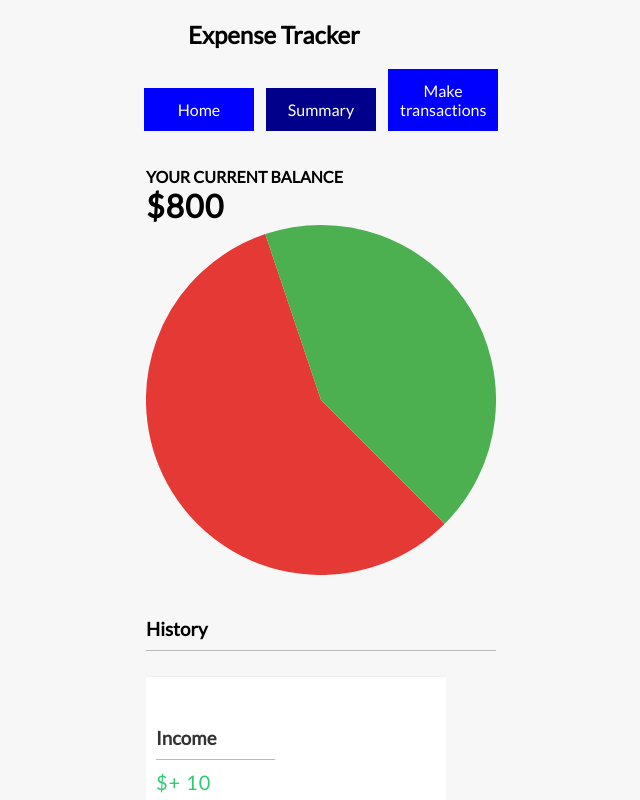
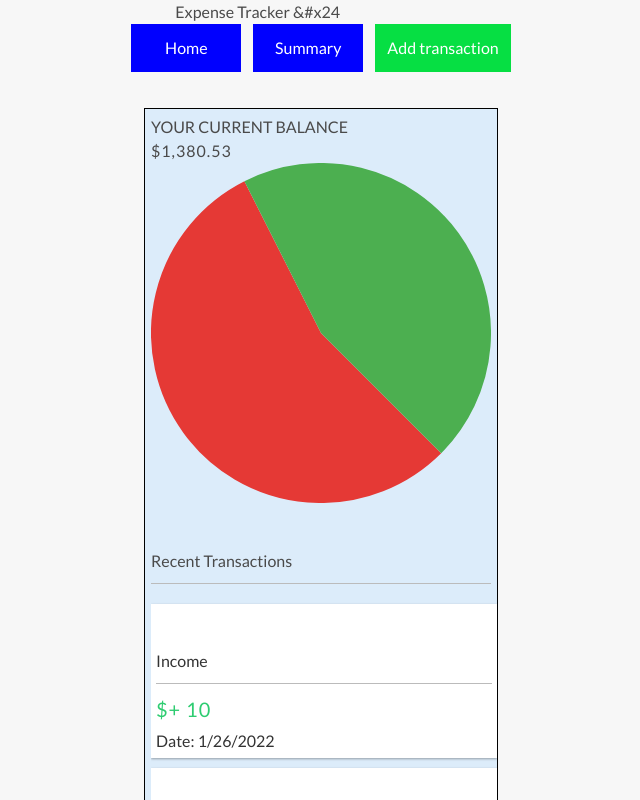
Before and after one commit to D-E-Z-MO/project-2-react, a React (Create React App) app: page /transactionList in a window 1280 px wide. Shown: the top 800 px of the page, without its empty margins (319-959 px from the left). Built offline with nearby package versions, Linux system fonts and the light colour scheme; data requests are answered from the project's data file.

Commit message:
v4.full functionality and nice css

```diff
--- a/db.json
+++ b/db.json
@@ -259,12 +259,6 @@
       "id": 43
     },
     {
-      "category": "Expense",
-      "amount": -50,
-      "date": 1643256382507,
-      "id": 44
-    },
-    {
       "category": "",
       "amount": 0,
       "date": 1643256585125,
@@ -293,9 +287,51 @@
       "amount": 800,
       "date": 1643257135839,
       "id": 49
+    },
+    {
+      "category": "",
+      "amount": 200,
+      "date": 1643259026868,
+      "id": 50
+    },
+    {
+      "category": "Expense",
+      "amount": 300,
+      "date": 1643259038965,
+      "id": 51
+    },
+    {
+      "category": "",
+      "amount": 750.12,
+      "date": 1643299926464,
+      "id": 52
+    },
+    {
+      "category": "Expense",
+      "amount": 2.12,
+      "date": 1643299939233,
+      "id": 53
+    },
+    {
+      "category": "Expense",
+      "amount": 0.5,
+      "date": 1643306575958,
+      "id": 54
+    },
+    {
+      "category": "",
+      "amount": 0.53,
+      "date": 1643306594873,
+      "id": 55
+    },
+    {
+      "category": "Expense",
+      "amount": 67.5,
+      "date": 1643324784809,
+      "id": 56
     }
   ],
   "balance": {
-    "amount": 800
+    "amount": 1380.53
   }
 }
--- a/src/App.css
+++ b/src/App.css
@@ -1,4 +1,9 @@
 @import url("https://fonts.googleapis.com/css?family=Lato&display=swap");
+@import "https://cdn.jsdelivr.net/npm/bulma@0.9.3/css/bulma.min.css";
+@font-face {
+  font-family: c39hrp24dhtt;
+  src: url("myserver.com/fonts/Delicious-Roman.ttf");
+}
 
 :root {
   --box-shadow: 0 1px 3px rgba(0, 0, 0, 0.12), 0 1px 2px rgba(0, 0, 0, 0.24);
@@ -21,7 +26,10 @@ body {
 
 .container {
   margin: 30px auto;
-  width: 350px;
+  width: 354px;
+  background-color: #dcecfa;
+  border: 1px solid black;
+  padding: 6px;
 }
 
 h1 {
@@ -100,17 +108,12 @@ input[type="number"] {
   width: 100%;
 }
 
-.btn:focus,
-.delete-btn:focus {
-  outline: 0;
-}
-
 .list {
   list-style-type: none;
   padding: 0;
-  margin-bottom: 40px;
+  margin-bottom: 1px;
   max-height: 400px;
-  width: 300px;
+  width: 346px;
   overflow: scroll;
 }
 
@@ -118,41 +121,43 @@ input[type="number"] {
   background-color: #fff;
   box-shadow: var(--box-shadow);
   color: #333;
-  display: flex;
-  justify-content: space-between;
+  /* display: flex;
+  justify-content: space-between; */
   position: relative;
-  padding: 10px;
+  padding: 5px;
   margin: 10px 0;
 }
 
-.list li.plus {
+/* .list li.plus {
   border-right: 5px solid #2ecc71;
 }
 
 .list li.minus {
   border-right: 5px solid #c0392b;
-}
+} */
 
-.delete-btn {
-  cursor: pointer;
-  background-color: #e74c3c;
-  border: 0;
-  color: #fff;
-  font-size: 20px;
-  line-height: 20px;
-  padding: 2px 5px;
-  position: absolute;
-  top: 50%;
-  left: 0;
-  transform: translate(-100%, -50%);
-  opacity: 0;
-  transition: opacity 0.3s ease;
-}
-
-.list li:hover .delete-btn {
+.list li:hover {
   opacity: 1;
 }
 .header {
   display: flex;
   margin-left: 50px;
 }
+.nav {
+  display: inline-block;
+  width: 110px;
+  padding: 12px;
+  margin: 0 6px 6px;
+  background: blue;
+  color: white;
+  text-align: center;
+}
+.nav-add {
+  display: inline-block;
+
+  padding: 12px;
+  margin: 0 6px 6px;
+  background: rgb(6, 223, 67);
+  color: white;
+  text-align: center;
+}
--- a/src/components/Form.js
+++ b/src/components/Form.js
@@ -11,13 +11,12 @@ export function Form({ balance }) {
       amount: Math.abs(amount),
       date: new Date().getTime(),
     };
-    console.log("** First");
+
     createTransaction(data);
     let newBalance = null;
     if (data.category === "Expense") {
       const transaction = data.amount * -1;
       newBalance = balance + transaction;
-      // return updateBalance(newBalance, data.category);
     } else {
       const transaction = data.amount;
       newBalance = balance + transaction;
--- a/src/components/Header.js
+++ b/src/components/Header.js
@@ -1,5 +1,5 @@
 import React from "react";
 
 export function Header() {
-  return <h2 className="header">Expense Tracker</h2>;
+  return <h2 className="header">Expense Tracker &#x24</h2>;
 }
--- a/src/components/NavBar.js
+++ b/src/components/NavBar.js
@@ -1,44 +1,20 @@
 import React from "react";
+import "../App.css";
 import { NavLink } from "react-router-dom";
 
 export function NavBar() {
-  const linkStyles = {
-    display: "inline-block",
-    width: "110px",
-    padding: "12px",
-    margin: "0 6px 6px",
-    background: "blue",
-    textDecoration: "none",
-    color: "white",
-    textAlign: "center",
-  };
   return (
     <>
-      <NavLink
-        to="/"
-        exact
-        style={linkStyles}
-        activeStyle={{ background: "darkblue" }}
-      >
+      <NavLink to="/" exact className="nav">
         Home
       </NavLink>
 
-      <NavLink
-        to="/transactionList"
-        exact
-        style={linkStyles}
-        activeStyle={{ background: "darkblue" }}
-      >
+      <NavLink to="/transactionList" exact className="nav">
         Summary
       </NavLink>
 
-      <NavLink
-        to="/form"
-        exact
-        style={linkStyles}
-        activeStyle={{ background: "darkblue" }}
-      >
-        Make transactions
+      <NavLink to="/form" exact className="nav-add">
+        Add transaction
       </NavLink>
     </>
   );
--- a/src/components/TransactionList.js
+++ b/src/components/TransactionList.js
@@ -35,7 +35,7 @@ export function TransactionList({ balance }) {
           )}
         />
       )}
-      <h3>History</h3>
+      <h3>Recent Transactions</h3>
       <ul className="list">
         {transactions.map((transaction) => {
           return (
```
Also changed, not shown: c39hrp24dhtt 2.ttf (added), 1 other file (tests, documents, lock files or other folders).
